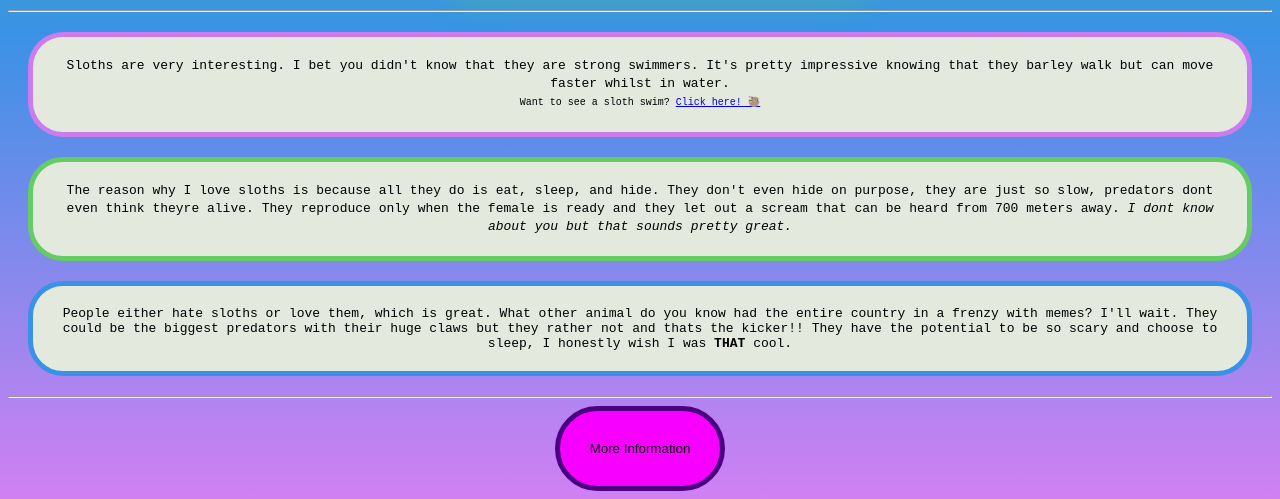
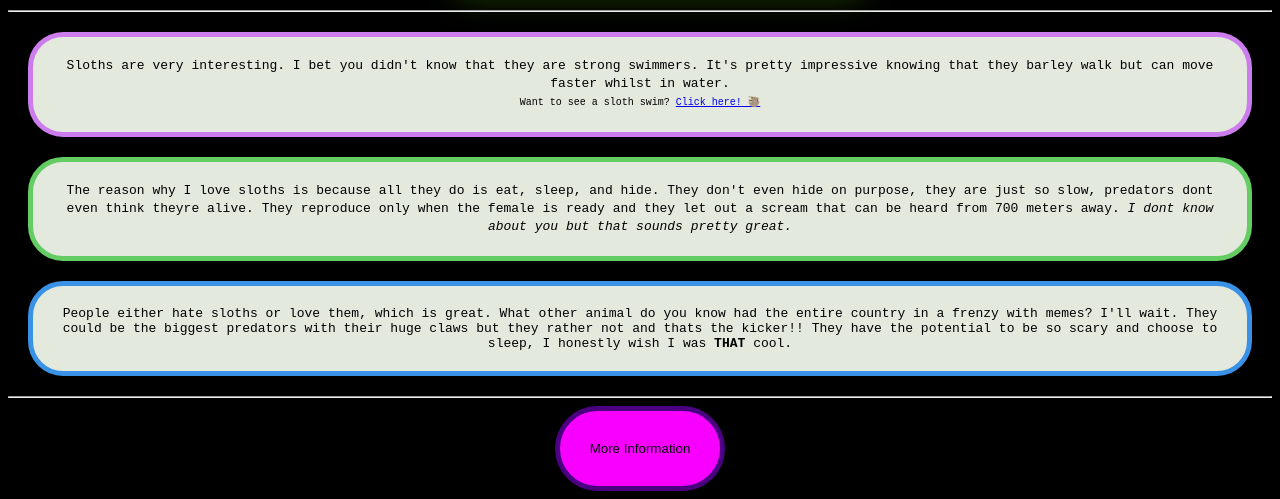
Before and after one commit to scarperez7/Sloth-App, a plain HTML site: page index.html in a window 1280 px wide. Shown: the part 434-933 px from the top of the page. Drawn offline with Linux system fonts and the light colour scheme.

Commit message:
changed background color

```diff
--- a/index.html
+++ b/index.html
@@ -7,11 +7,7 @@
     <title>Sloth Nation</title>
     <style>
       body {
-        background: linear-gradient(
-          rgb(99, 204, 99),
-          rgb(57, 146, 230),
-          rgba(201, 105, 240, 0.849)
-        );
+        background: black;
         display: block;
       }
       .heading {
```
